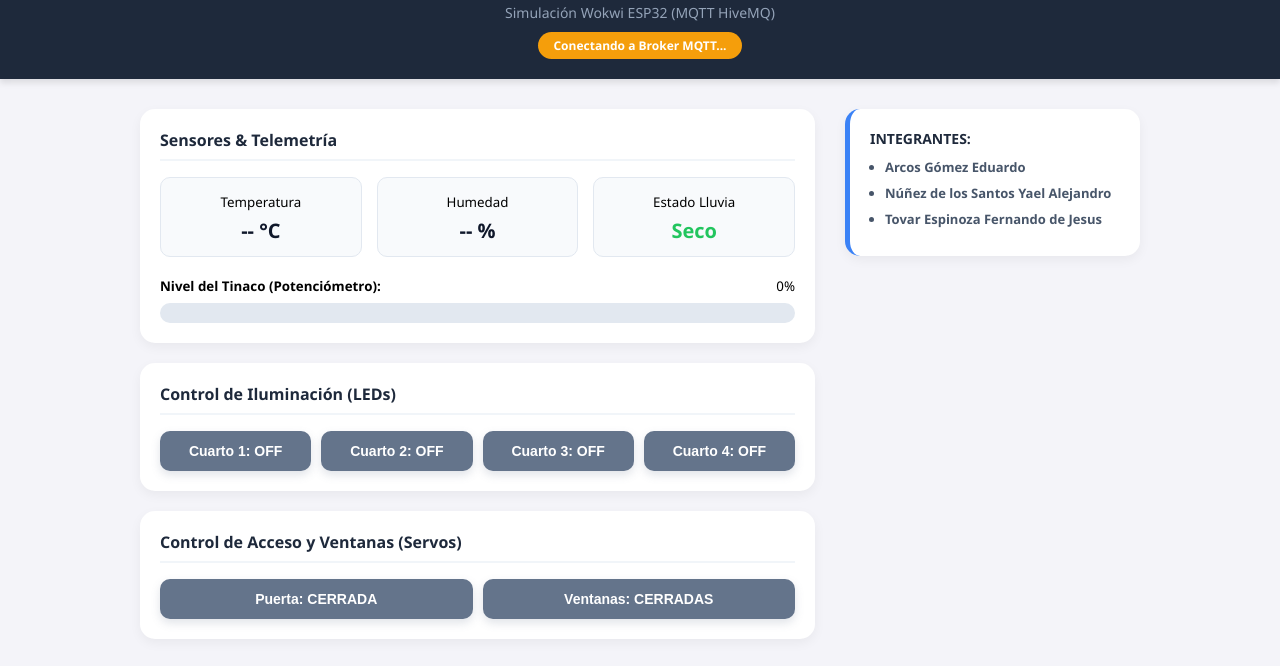
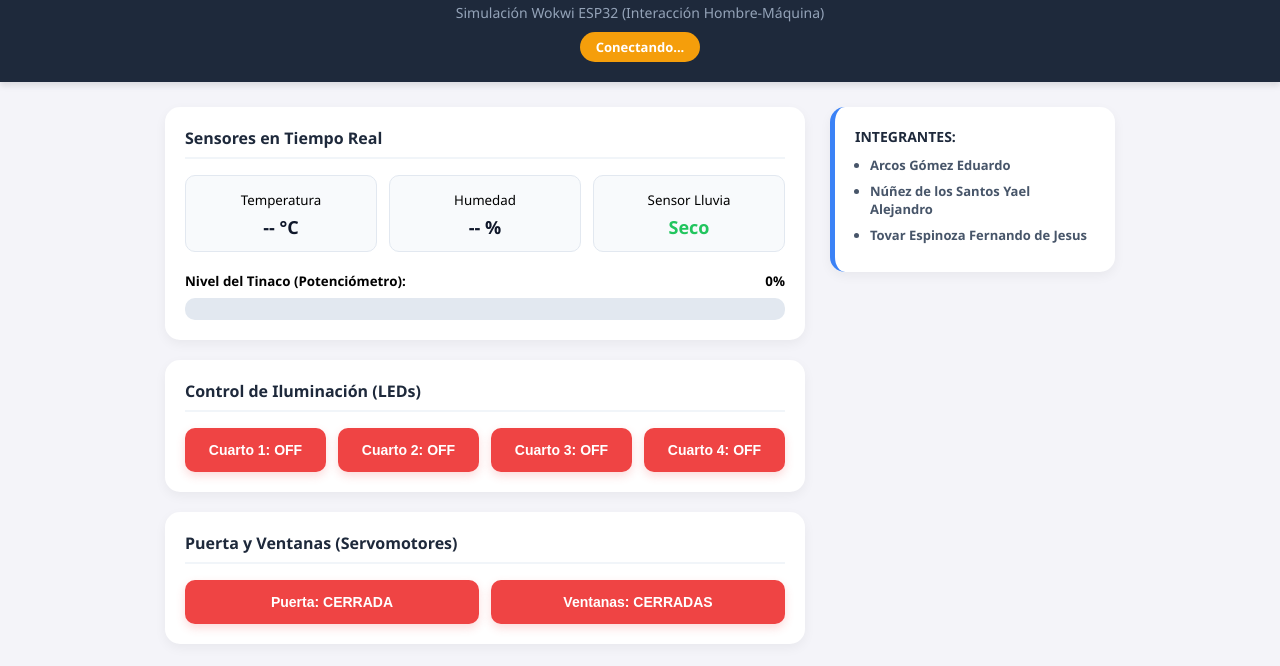
Before and after one commit to EDD1204/IoT, a plain HTML site: page index.html in a window 1280 px wide. Shown: the part 52-718 px from the top of the page. Drawn offline with Linux system fonts and the light colour scheme; a script that the page names is missing.

Commit message:
style & fix: optimización de diseño visual y mejoras en conexión MQTT Wokwi

```diff
--- a/index.html
+++ b/index.html
@@ -4,8 +4,8 @@
 <head>
     <meta charset="UTF-8">
     <meta name="viewport" content="width=device-width, initial-scale=1.0">
-    <title>Panel de Control Domótico IoT - UAEMex</title>
-    <!-- Librería MQTT via WebSocket -->
+    <title>Panel Domótico IoT - UAEMex</title>
+    <!-- Cliente MQTT JS -->
     <script src="https://unpkg.com/mqtt/dist/mqtt.min.js"></script>
     <style>
         body {
@@ -42,9 +42,9 @@
 
         .connection-badge {
             margin-top: 10px;
-            padding: 5px 15px;
+            padding: 6px 16px;
             border-radius: 20px;
-            font-size: 12px;
+            font-size: 13px;
             font-weight: bold;
             background-color: #f59e0b;
             color: white;
@@ -55,14 +55,14 @@
             flex-wrap: wrap;
             justify-content: center;
             align-items: flex-start;
-            gap: 30px;
-            max-width: 1000px;
-            margin: 30px auto 0 auto;
-            padding: 0 20px;
+            gap: 25px;
+            max-width: 950px;
+            margin: 25px auto 0 auto;
+            padding: 0 15px;
         }
 
         .controls-container {
-            flex: 1 1 600px;
+            flex: 1 1 550px;
         }
 
         .card {
@@ -85,50 +85,37 @@
         .grid-buttons {
             display: grid;
             grid-template-columns: repeat(auto-fit, minmax(130px, 1fr));
-            gap: 10px;
+            gap: 12px;
             margin-top: 15px;
         }
 
         .button {
-            background-color: #3b82f6;
+            background-color: #22c55e;
             border: none;
             color: white;
-            padding: 12px 15px;
+            padding: 14px 10px;
             font-size: 14px;
             font-weight: bold;
             cursor: pointer;
             border-radius: 10px;
-            box-shadow: 0 4px 10px rgba(59, 130, 246, 0.2);
+            box-shadow: 0 4px 10px rgba(34, 197, 94, 0.2);
             transition: all 0.2s ease;
             text-align: center;
         }
 
         .button:hover {
             transform: translateY(-2px);
-            background-color: #2563eb;
         }
 
         .button-off {
-            background-color: #64748b;
-            box-shadow: 0 4px 10px rgba(100, 116, 139, 0.2);
-        }
-
-        .button-off:hover {
-            background-color: #475569;
-        }
-
-        .button-danger {
             background-color: #ef4444;
-        }
-
-        .button-danger:hover {
-            background-color: #dc2626;
+            box-shadow: 0 4px 10px rgba(239, 68, 68, 0.2);
         }
 
         .status-grid {
             display: grid;
             grid-template-columns: repeat(3, 1fr);
-            gap: 15px;
+            gap: 12px;
             text-align: center;
         }
 
@@ -140,17 +127,16 @@
         }
 
         .status-val {
-            font-size: 20px;
+            font-size: 18px;
             font-weight: bold;
             color: #0f172a;
             margin-top: 5px;
         }
 
-        /* Barra de progreso para el tinaco */
         .progress-bar-bg {
             background-color: #e2e8f0;
             border-radius: 10px;
-            height: 20px;
+            height: 22px;
             width: 100%;
             overflow: hidden;
             margin-top: 8px;
@@ -160,13 +146,13 @@
             background-color: #0284c7;
             height: 100%;
             width: 0%;
-            transition: width 0.5s ease;
+            transition: width 0.4s ease;
         }
 
         .team-card {
             background: white;
             padding: 20px;
-            flex: 0 1 250px;
+            flex: 0 1 240px;
             border-radius: 15px;
             box-shadow: 0 4px 12px rgba(0, 0, 0, 0.05);
             border-left: 5px solid #3b82f6;
@@ -195,21 +181,19 @@
 
 <body>
 
-    <!-- Header -->
     <header>
         <h1>Panel de Control IoT - UAEMex</h1>
-        <h2>Simulación Wokwi ESP32 (MQTT HiveMQ)</h2>
-        <div id="mqtt-status" class="connection-badge">Conectando a Broker MQTT...</div>
+        <h2>Simulación Wokwi ESP32 (Interacción Hombre-Máquina)</h2>
+        <div id="mqtt-status" class="connection-badge">Conectando...</div>
     </header>
 
     <div class="main-layout">
 
-        <!-- Panel de Control Principal -->
         <div class="controls-container">
 
-            <!-- Telemetría en Tiempo Real -->
+            <!-- Telemetría -->
             <div class="card">
-                <h3> Sensores & Telemetría</h3>
+                <h3> Sensores en Tiempo Real</h3>
                 <div class="status-grid">
                     <div class="status-box">
                         <small>Temperatura</small>
@@ -220,7 +204,7 @@
                         <div id="val-hum" class="status-val">-- %</div>
                     </div>
                     <div class="status-box">
-                        <small>Estado Lluvia</small>
+                        <small>Sensor Lluvia</small>
                         <div id="val-lluvia" class="status-val" style="color: #22c55e;">Seco</div>
                     </div>
                 </div>
@@ -228,7 +212,7 @@
                 <div style="margin-top: 20px;">
                     <div style="display: flex; justify-content: space-between;">
                         <small><strong>Nivel del Tinaco (Potenciómetro):</strong></small>
-                        <small id="val-tinaco">0%</small>
+                        <small id="val-tinaco" style="font-weight: bold;">0%</small>
                     </div>
                     <div class="progress-bar-bg">
                         <div id="bar-tinaco" class="progress-bar-fill"></div>
@@ -236,7 +220,7 @@
                 </div>
             </div>
 
-            <!-- Control de Iluminación -->
+            <!-- LEDs -->
             <div class="card">
                 <h3> Control de Iluminación (LEDs)</h3>
                 <div class="grid-buttons">
@@ -247,9 +231,9 @@
                 </div>
             </div>
 
-            <!-- Control de Accesos y Ventanas (Servomotores) -->
+            <!-- Servos -->
             <div class="card">
-                <h3> Control de Acceso y Ventanas (Servos)</h3>
+                <h3> Puerta y Ventanas (Servomotores)</h3>
                 <div class="grid-buttons">
                     <button id="btn-puerta" class="button button-off" onclick="togglePuerta()">Puerta: CERRADA</button>
                     <button id="btn-ventanas" class="button button-off" onclick="toggleVentanas()">Ventanas:
@@ -259,7 +243,6 @@
 
         </div>
 
-        <!-- Integrantes del Equipo -->
         <div class="team-card">
             <h3>Integrantes:</h3>
             <ul>
@@ -272,26 +255,33 @@
     </div>
 
     <script>
-        // Tópicos MQTT
         const TOPIC_TELEMETRIA = "uaemex_casa/telemetria";
         const TOPIC_LUCES = "uaemex_casa/actuadores/luces";
         const TOPIC_PUERTA = "uaemex_casa/actuadores/puerta";
         const TOPIC_VENTANAS = "uaemex_casa/actuadores/ventanas";
 
-        // Estado local de la interfaz
         let estadoLuces = [false, false, false, false];
         let estadoPuerta = false;
         let estadoVentanas = false;
 
-        // Conexión MQTT via WebSocket seguro
-        const client = mqtt.connect('wss://broker.hivemq.com:8884/mqtt');
+        // Conexión WebSockets seguro hacia HiveMQ Broker
+        const client = mqtt.connect('wss://broker.hivemq.com:8884/mqtt', {
+            clientId: 'WebPanel_' + Math.random().toString(16).substr(2, 8),
+            keepalive: 30
+        });
 
         const statusBadge = document.getElementById('mqtt-status');
 
         client.on('connect', () => {
-            statusBadge.innerText = "Conectado al Broker MQTT";
+            statusBadge.innerText = "● Conectado a Wokwi (MQTT en vivo)";
             statusBadge.style.backgroundColor = "#22c55e";
             client.subscribe(TOPIC_TELEMETRIA);
+        });
+
+        client.on('error', (err) => {
+            console.error("Error MQTT: ", err);
+            statusBadge.innerText = "Error de conexión MQTT";
+            statusBadge.style.backgroundColor = "#ef4444";
         });
 
         client.on('offline', () => {
@@ -299,21 +289,21 @@
             statusBadge.style.backgroundColor = "#ef4444";
         });
 
-        // Recepción de mensajes (Telemetría desde Wokwi)
+        // Recepción y actualización en tiempo real desde Wokwi
         client.on('message', (topic, message) => {
             if (topic === TOPIC_TELEMETRIA) {
                 try {
                     const data = JSON.parse(message.toString());
 
-                    // Actualizar Temperatura y Humedad
+                    // 1. Valores DHT
                     document.getElementById('val-temp').innerText = `${data.temperatura.toFixed(1)} °C`;
                     document.getElementById('val-hum').innerText = `${data.humedad.toFixed(1)} %`;
 
-                    // Actualizar Nivel del Tinaco
+                    // 2. Nivel Tinaco (Potenciómetro)
                     document.getElementById('val-tinaco').innerText = `${data.nivel_tinaco}%`;
                     document.getElementById('bar-tinaco').style.width = `${data.nivel_tinaco}%`;
 
-                    // Actualizar Estado Lluvia
+                    // 3. Sensor Lluvia
                     const elemLluvia = document.getElementById('val-lluvia');
                     if (data.lluvia) {
                         elemLluvia.innerText = "¡Lloviendo!";
@@ -323,13 +313,14 @@
                         elemLluvia.style.color = "#22c55e";
                     }
 
-                    // Sincronizar estados locales recibidos
+                    // 4. Servos (Puerta / Ventanas)
                     estadoPuerta = data.puerta_abierta;
                     actualizarBotonPuerta();
 
                     estadoVentanas = data.ventanas_abiertas;
                     actualizarBotonVentanas();
 
+                    // 5. Estado LEDs
                     if (data.luces) {
                         estadoLuces[0] = data.luces.c1;
                         estadoLuces[1] = data.luces.c2;
@@ -339,12 +330,12 @@
                     }
 
                 } catch (e) {
-                    console.error("Error al procesar JSON telemetría:", e);
+                    console.error("Error procesando JSON de Wokwi:", e);
                 }
             }
         });
 
-        // Funciones de Envío
+        // Comandos hacia Wokwi
         function toggleLuz(cuarto) {
             const nuevoEstado = !estadoLuces[cuarto - 1];
             const payload = JSON.stringify({ cuarto: cuarto, estado: nuevoEstado });
@@ -363,7 +354,6 @@
             client.publish(TOPIC_VENTANAS, payload);
         }
 
-        // Actualización UI
         function actualizarBotonesLuces() {
             for (let i = 1; i <= 4; i++) {
                 const btn = document.getElementById(`btn-c${i}`);
```
